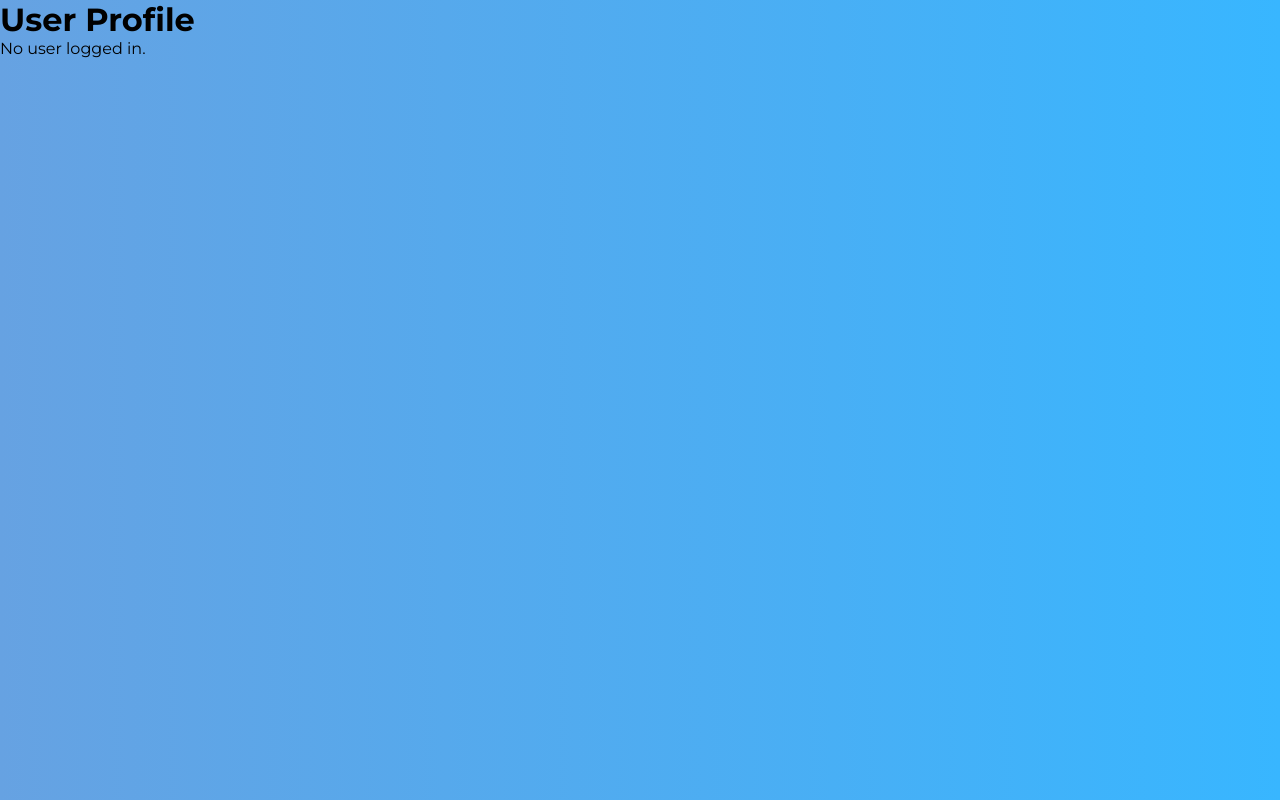
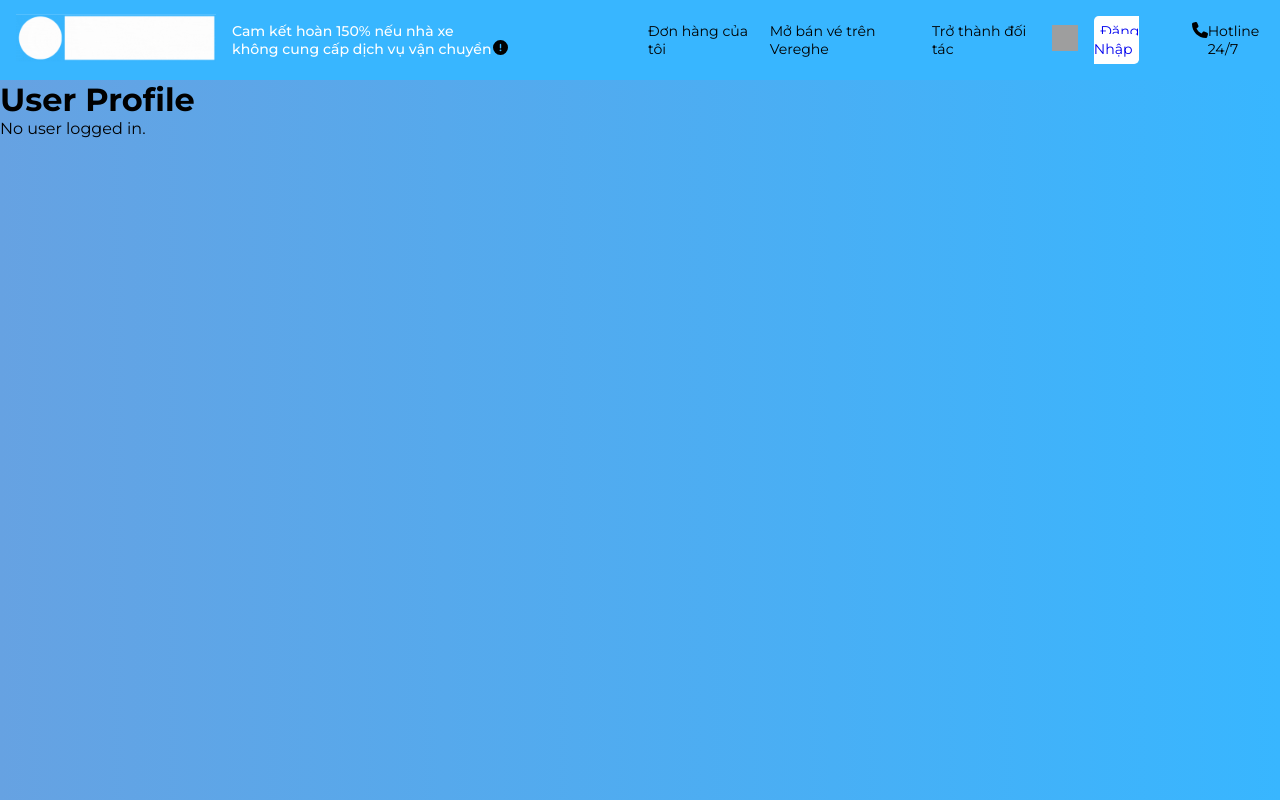
Before and after one commit to yudlinh0810/fe-bookbusticket-v, a React (Create React App) app: page /user-profile in a window 1280 px wide. Built offline with nearby package versions, Linux system fonts and the light colour scheme; no server answers; grey boxes are pictures that could not be loaded.

Commit message:
update: add Header component

```diff
--- a/src/components/Information/UserProfile/UserProfile.js
+++ b/src/components/Information/UserProfile/UserProfile.js
@@ -2,6 +2,7 @@ import React, { useEffect, useState } from 'react';
 import useUserStore from '../../../stores/UserStore';
 import { toast } from 'react-toastify';
 import { fetchCustomer, updateCustomer } from '../../../services/Customer';
+import Header from '../../Header/Header';
 
 const UserProfile = () => {
   const { user, setUser } = useUserStore();
@@ -46,6 +47,8 @@ const UserProfile = () => {
   }, [user]);
 
   return (
+    <div>
+      <Header />
       <div className='user-profile'>
         {' '}
         <h1>User Profile</h1>{' '}
@@ -72,6 +75,7 @@ const UserProfile = () => {
           )}{' '}
         </form>
       </div>
+    </div>
   );
 };
 
```
Lines whose indentation alone changed are shown as unchanged.
